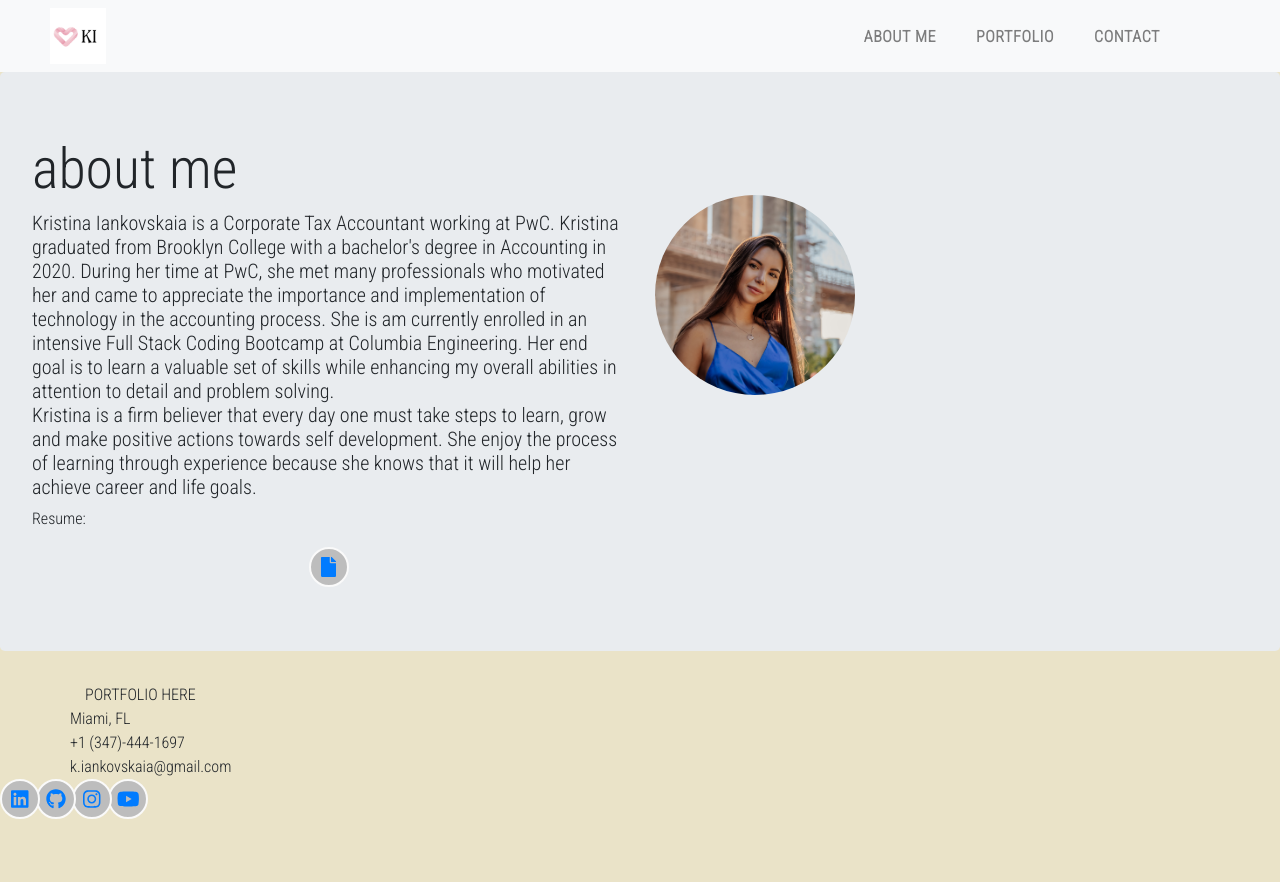
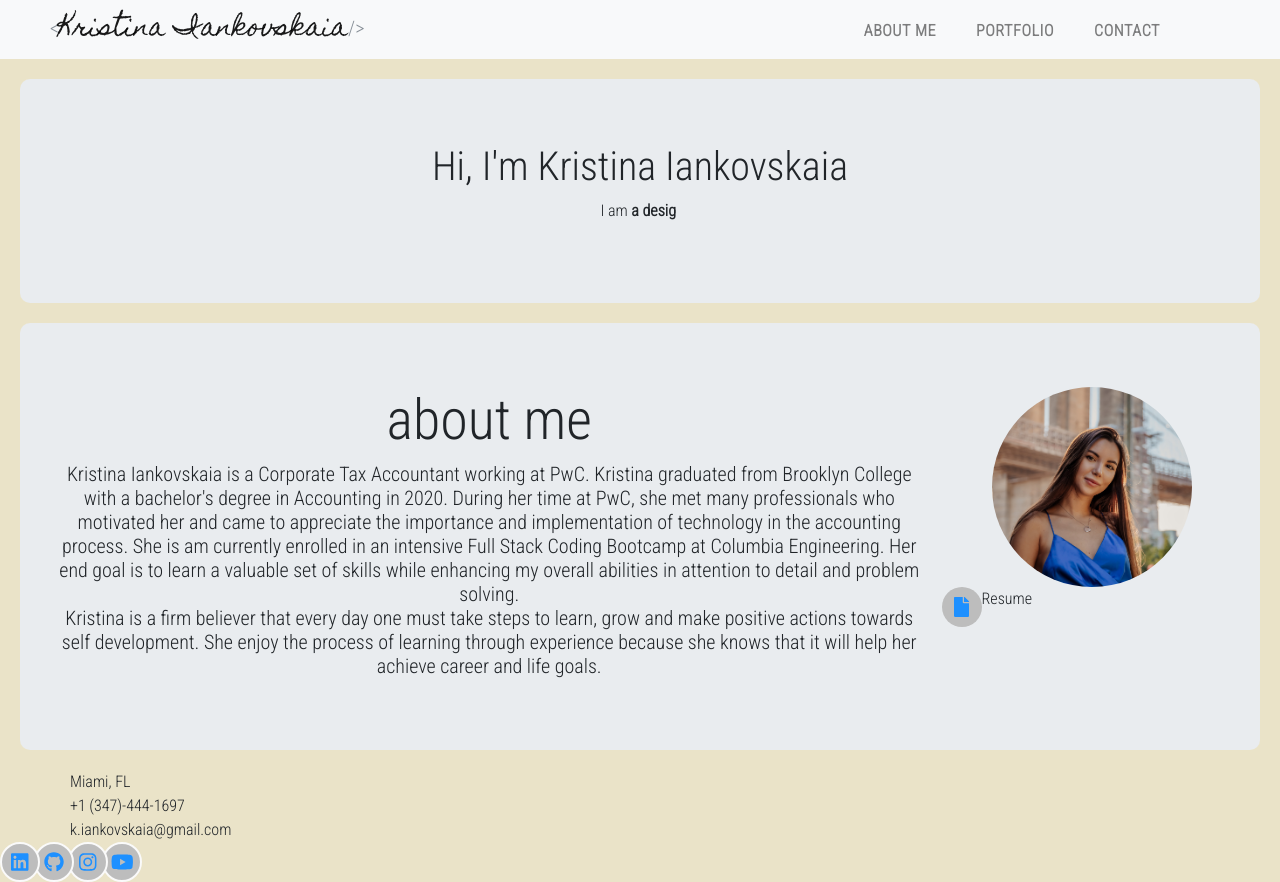
Before and after one commit to kiankovskaia/myportfolio, a React (Create React App) app: page / in a window 1280 px wide. Before the commit the page ends 819 px from the top, so only its background shows below. Built offline with nearby package versions, Linux system fonts and the light colour scheme.

Commit message:
fixed layout

```diff
--- a/package.json
+++ b/package.json
@@ -17,10 +17,14 @@
     "gh-pages": "^3.1.0",
     "react": "^17.0.2",
     "react-bootstrap": "^1.5.2",
+    "react-bootstrap-wrapper": "^1.0.0",
     "react-dom": "^17.0.2",
     "react-icons": "^4.2.0",
+    "react-rotating-text": "^1.4.1",
     "react-router-dom": "^5.2.0",
     "react-scripts": "4.0.3",
+    "react-typical": "^0.1.3",
+    "typewriter-effect": "^2.17.0",
     "web-vitals": "^1.1.1"
   },
   "scripts": {
--- a/src/App.css
+++ b/src/App.css
@@ -1,22 +1,32 @@
 
 @import url('https://fonts.googleapis.com/css2?family=Roboto+Condensed:wght@300&display=swap');
+@import url('https://fonts.googleapis.com/css2?family=Homemade+Apple&display=swap');
 
 body {
   font-family: 'Roboto Condensed', sans-serif !important;
   background-color: #eae3c8 !important;
+  text-align: center !important;
+}
+
+.jumboclass{
+border-radius: 10px !important;
+margin: 20px !important;
 }
 
 :root {
   --primary-blue: #a1cae2;
   --primary-dark: rgba(255,255,255,0)
-
 }
 
 /* logo */
-.logo {
+.logoname {
   width: 3.5rem;
+  font-family: 'Homemade Apple', cursive !important;
+  font-size: 25px !important;
 }
-
+.grey-color {
+  color: #868e96;
+}
 /* navbar */
 
 nav a.nav-link {
@@ -48,4 +58,11 @@ nav ul li {
 
 .navbar-nav > li > a:hover, .navbar-nav > li > a:focus {
   border-top: 0.1875rem solid var(--primary-blue);
+
 }
+.styleavatar{
+ color: #1E90FF!important;
+}
+img {
+  margin: auto !important;
+}
--- a/src/App.js
+++ b/src/App.js
@@ -4,15 +4,15 @@ import Header from "./components/Header.js";
 import Navbar from "./components/Navbar.js";
 import Icons from "./components/Icons.js";
 import Contact from "./components/Contact.js";
-import Portfolio from "./components/Portfolio.js";
+import Greeting from "./components/Greeting.js"
 
 
 function App() {
   return (
     <div>
       <Navbar/>
+      <Greeting/>
       <Header/>
-      <Portfolio/>
       <Contact/>
       <Icons/>
     </div>
--- /dev/null
+++ b/src/components/Greeting.js
@@ -0,0 +1,43 @@
+import React from "react";
+import Typical from "react-typical"
+import { Jumbotron} from "react-bootstrap"
+
+
+function Greeting(){
+
+return (
+    <Jumbotron className="jumboclass">
+<h1>Hi, I'm Kristina Iankovskaia</h1>
+<p>I am {' '}
+
+<Typical
+loop={Infinity}
+wrapper="b"
+steps={[
+    'a developer 💻',
+    1000,
+    'an accountant 💵',
+    1000,
+    'a designer 🌺',
+    1000,
+    'a Youtuber 🎥',
+    1000,
+    'a yogi ☘',
+    1000,
+    'a fashionista 👄',
+    1000,
+    'a singer 🧑‍🎤',
+    1000,
+    'a volunteer 🆘',
+    1000,
+    'Russian ❤️',
+    1000,
+    'a puppy lover 🐕 ',
+    1000,
+]}
+/>
+</p>
+</Jumbotron>
+);
+}
+export default Greeting
--- a/src/components/Header.js
+++ b/src/components/Header.js
@@ -1,6 +1,5 @@
 import React from "react";
 import { Container, Row, Col, Jumbotron, Image } from "react-bootstrap";
-
 
 import { FontAwesomeIcon } from "@fortawesome/react-fontawesome";
 import { AvatarGroup } from "@material-ui/lab";
@@ -12,43 +11,53 @@ import Myphoto from "../assets/img/kristina.jpg";
 
 const Header = () => {
   return (
-    <div className="jumbotron">
-          <Row >
-            <Col id="aboutme">
+    <div className="jumbotron jumboclass">
+      <Row>
+        <Col id="aboutme" className="col-9">
           <h1 className="display-4">about me</h1>
           <h5>
-                  Kristina Iankovskaia is a Corporate Tax Accountant working at PwC. Kristina graduated from Brooklyn College with a bachelor's degree in Accounting in 2020. During her time at PwC, she met many professionals who motivated her and came to appreciate the importance and implementation of technology in the accounting process. She is am currently enrolled in an intensive Full Stack Coding Bootcamp at Columbia Engineering. Her end goal is to learn a valuable set of skills while enhancing my overall abilities in attention to detail and problem solving.
-                  <br>
-                  </br>Kristina is a firm believer that every day one must take steps to learn, grow and make positive actions towards self development. She enjoy the process of learning through experience because she knows that it will help her achieve career and life goals.
+            Kristina Iankovskaia is a Corporate Tax Accountant working at PwC.
+            Kristina graduated from Brooklyn College with a bachelor's degree in
+            Accounting in 2020. During her time at PwC, she met many
+            professionals who motivated her and came to appreciate the
+            importance and implementation of technology in the accounting
+            process. She is am currently enrolled in an intensive Full Stack
+            Coding Bootcamp at Columbia Engineering. Her end goal is to learn a
+            valuable set of skills while enhancing my overall abilities in
+            attention to detail and problem solving.
+            <br></br>Kristina is a firm believer that every day one must take
+            steps to learn, grow and make positive actions towards self
+            development. She enjoy the process of learning through experience
+            because she knows that it will help her achieve career and life
+            goals.
           </h5>
-
-              <p>Resume:</p>
-
-              <AvatarGroup style={{ justifyContent: "center" }}>
-                <Avatar className="grow">
-                  <a
-                    href="https://drive.google.com/file/d/1lzuugxa59DucOl_2OS7nAsWYmAH6HEBb/view?usp=sharing"
-                    target="_blank"
-                    rel="noopener noreferrer"
-                  >
-                    <FontAwesomeIcon icon={faFile} />
-                  </a>
-                </Avatar>
-              </AvatarGroup>
         </Col>
-            <Col>
+        <Col className="col-3">
+          <Row>
             <Image
               src={Myphoto}
               alt="Kristina iankovskaia"
               width={200}
               height={200}
               roundedCircle
-                style={{ marginTop: "10%", marginBottom: "10%" }}
             />
+          </Row>
+          <Row>
+            <Avatar className="grow ">
+              <a
+                href="https://drive.google.com/file/d/1lzuugxa59DucOl_2OS7nAsWYmAH6HEBb/view?usp=sharing"
+                target="_blank"
+                rel="noopener noreferrer"
+              >
+                <FontAwesomeIcon className="styleavatar" icon={faFile} />
+              </a>
+            </Avatar>
+            <p>Resume</p>
+          </Row>
         </Col>
       </Row>
     </div>
   );
 };
 
-export default Header
+export default Header;
--- a/src/components/Icons.js
+++ b/src/components/Icons.js
@@ -19,25 +19,25 @@ const Icons = (props) => {
   } = props;
 
   return (
-    <AvatarGroup spacing={4}>
+    <AvatarGroup spacing={6}>
       <Avatar className="grow">
         <a href={linkedin} target="_blank" rel="noopener noreferrer">
-          <FontAwesomeIcon icon={faLinkedin} />
+          <FontAwesomeIcon className="styleavatar" icon={faLinkedin} />
         </a>
       </Avatar>
       <Avatar className="grow">
         <a href={github} target="_blank" rel="noopener noreferrer">
-          <FontAwesomeIcon icon={faGithub} />
+          <FontAwesomeIcon className="styleavatar" icon={faGithub} />
         </a>
       </Avatar>
       <Avatar className="grow">
         <a href={instagram} target="_blank" rel="noopener noreferrer">
-          <FontAwesomeIcon icon={faInstagram} />
+          <FontAwesomeIcon className="styleavatar" icon={faInstagram} />
         </a>
       </Avatar>
       <Avatar className="grow">
         <a href={youtube} target="_blank" rel="noopener noreferrer">
-          <FontAwesomeIcon icon={faYoutube} />
+          <FontAwesomeIcon className="styleavatar" icon={faYoutube} />
         </a>
       </Avatar>
     </AvatarGroup>
--- a/src/components/Navbar.js
+++ b/src/components/Navbar.js
@@ -1,5 +1,4 @@
 import React from "react";
-import logo from "../logo.png"
 import "bootstrap/dist/css/bootstrap.min.css";
 import { FontAwesomeIcon } from "@fortawesome/react-fontawesome";
 import { faBars } from "@fortawesome/free-solid-svg-icons"
@@ -7,9 +6,13 @@ import { faBars } from "@fortawesome/free-solid-svg-icons"
 const Navbar = () => {
     return (
         <nav className="navbar navbar-expand-lg navbar-light bg-light mywrapper">
-        <a className="navbar-brand active " href="#"><img className="logo" src={logo} alt="logo"/></a>
+        <a href="" className="navbar-brand active">
+          <span className="grey-color"> &lt;</span>
+          <span className="logoname">Kristina Iankovskaia</span>
+          <span className="grey-color">/&gt;</span>
+        </a>
         <button className="navbar-toggler" type="button" data-toggle="collapse" data-target="#navbarSupportedContent" aria-controls="navbarSupportedContent" aria-expanded="false" aria-label="Toggle navigation">
-        <FontAwesomeIcon icon={faBars}/>
+        <FontAwesomeIcon icon={faBars} style={{color: "#a1cae2"}}/>
         </button>
         <div className="collapse navbar-collapse" id="navbarSupportedContent">
           <ul className="navbar-nav ml-auto">
--- a/src/components/Portfolio.js
+++ /dev/null
@@ -1,18 +0,0 @@
-import React from "react"
-import { Container, Row, Col } from "react-bootstrap";
-import { FontAwesomeIcon } from "@fortawesome/react-fontawesome";
-
-const Portfolio = () => {
-    return (
-            <>
-
-        <Container id="myportfolio">
-        PORTFOLIO HERE
-        </Container>
-
-    </>
-
-    )
-}
-
-export default Portfolio
```
Also changed, not shown: src/components/Wrapper.js (deleted, +0 -22 lines), 1 other file (tests, documents, lock files or other folders). Lines whose indentation alone changed are shown as unchanged.
